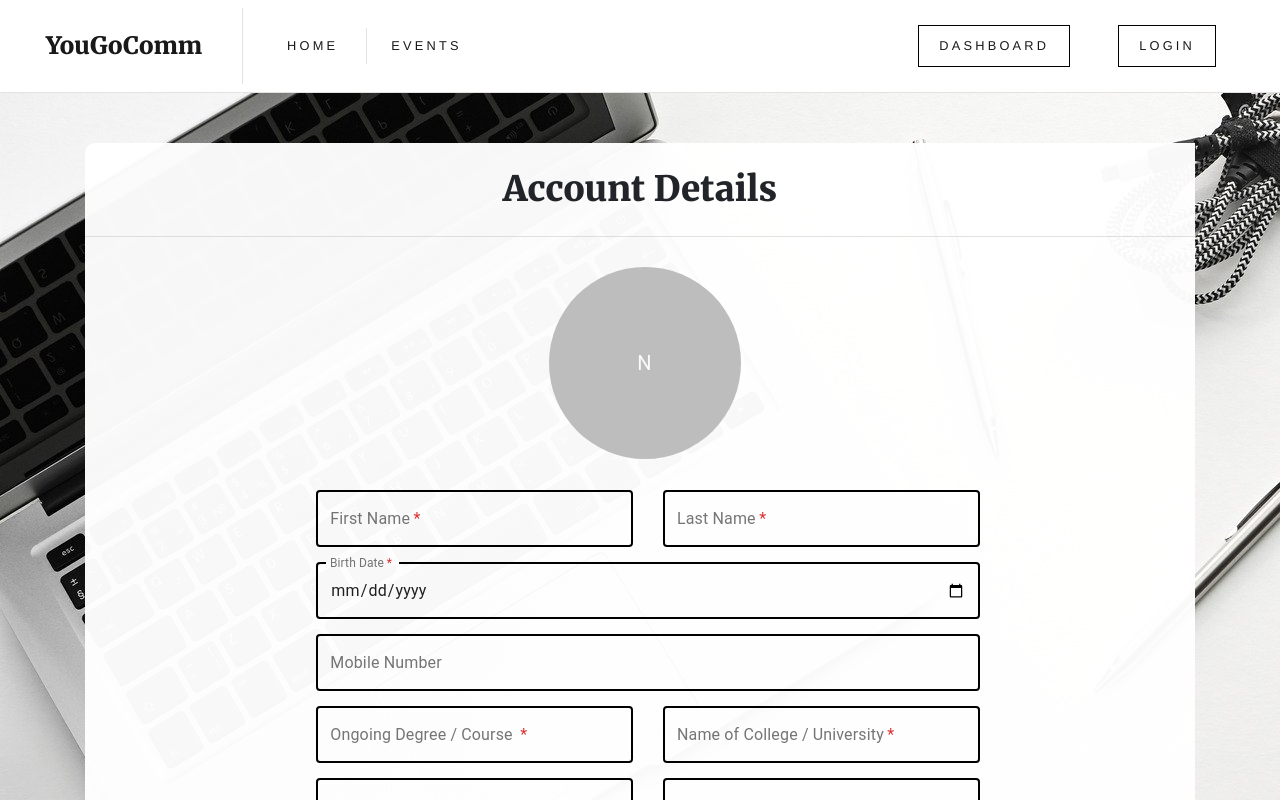
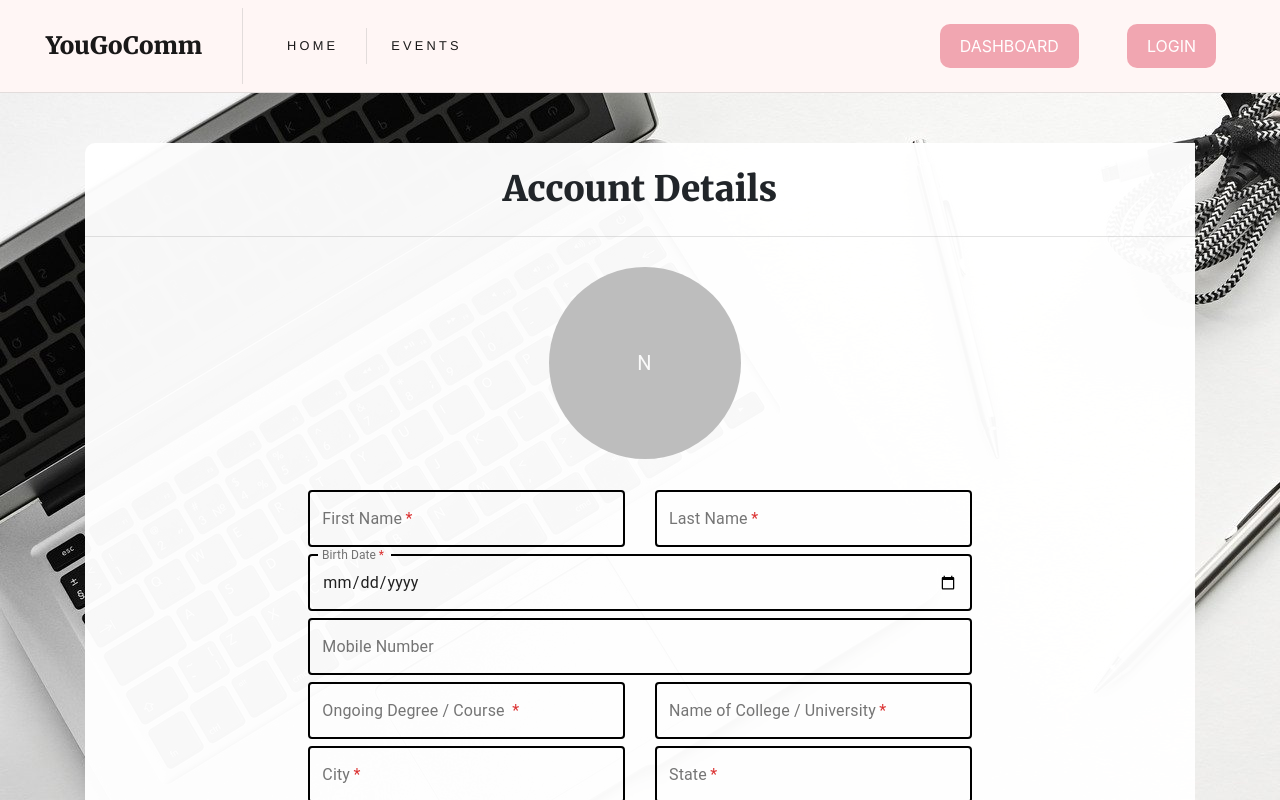
Before and after one commit to Satyam432/You-Go-Comm, a React (Create React App) app in the folder client/: page /account-details in a window 1280 px wide. Shown: the top 800 px of the page. Built offline with nearby package versions, Linux system fonts and the light colour scheme; no server answers.

Commit message:
Basic Redux Setup (Minor changes)

```diff
--- a/client/package.json
+++ b/client/package.json
@@ -42,5 +42,6 @@
 			"last 1 firefox version",
 			"last 1 safari version"
 		]
-	}
+	},
+	"devDependencies": {}
 }
--- a/client/src/App.css
+++ b/client/src/App.css
@@ -5,6 +5,8 @@
     box-sizing: border-box;
 }
 body {
+    /* background: url('https://images.unsplash.com/photo-1478198697312-304b0bd9475f?ixlib=rb-1.2.1&ixid=eyJhcHBfaWQiOjEyMDd9&auto=format&fit=crop&w=1051&q=80'); */
+    /* background: url('https://images.unsplash.com/photo-1542435503-956c469947f6?ixlib=rb-1.2.1&ixid=eyJhcHBfaWQiOjEyMDd9&auto=format&fit=crop&w=967&q=80'); */
     background: url('assets/images/background.jpg');
     object-fit: contain;
     background-attachment: fixed;
--- a/client/src/App.js
+++ b/client/src/App.js
@@ -8,15 +8,8 @@ import 'bootstrap/dist/css/bootstrap.min.css';
 import AccountDetails from './components/AccountDetails';
 import { Provider } from 'react-redux';
 import store from './redux/store';
-import axios from 'axios';
 
 const App = () => {
-	useEffect(() => {
-		axios
-			.get('http://192.168.99.100:5000/api/auth/current-user')
-			.then((res) => console.log(res))
-			.catch((err) => console.log(err));
-	});
 	return (
 		<Provider store={store}>
 			<div>
--- a/client/src/components/AccountDetails.js
+++ b/client/src/components/AccountDetails.js
@@ -17,7 +17,8 @@ import { Redirect } from 'react-router-dom';
 const useStyles = makeStyles((theme) => ({
 	root: {
 		'& .MuiTextField-root': {
-			margin: theme.spacing(1),
+			marginTop: theme.spacing(1),
+			marginButtom: theme.spacing(1),
 			width: '100%'
 		}
 	},
@@ -201,7 +202,6 @@ const AccountDetails = () => {
 				)
 				.then((res) => {
 					console.log(res);
-					localStorage.setItem('response', res.data.message);
 					setIsAuthenticated(true);
 				})
 				.catch((err) => console.log(err));
--- a/client/src/components/AppNavbar.css
+++ b/client/src/components/AppNavbar.css
@@ -7,19 +7,8 @@
 }
 
 .navbar {
-	background: white;
+	background: #fff6f5;
 	border-bottom: solid 1px rgba(160, 160, 160, 0.3);
-}
-
-.nav-link {
-	border-left: solid 1px rgba(160, 160, 160, 0.3);
-	padding: 0;
-
-	font-family: 'Raleway', Helvetica, sans-serif;
-	font-size: 0.8em;
-	font-weight: 400;
-	letter-spacing: 0.25em;
-	text-transform: uppercase;
 }
 
 .nav1 {
@@ -27,55 +16,76 @@
 	padding-left: 0;
 }
 
-#first {
+#dashboard {
+	/* border: solid 1px black; */
+	background: #f1a6b1;
+	color: white;
+	letter-spacing: 0;
+	transition: all 0.3s ease-in-out;
+	padding: 10px 20px;
 	border: none;
+	border-radius: 10px;
+	transition: all 0.3s ease 0s;
+	cursor: pointer;
+	outline: none;
 }
 
-/* Extra Small Devices, Phones */
-@media only screen and (min-width: 480px) {
-	#dashboard {
-		border-left: solid 1px rgba(160, 160, 160, 0.3);
-		padding: 0;
+#dashboard:hover {
+	background: rgb(253, 157, 173);
+	color: white;
+	transform: translateY(-4px);
+}
+
+@media only screen and (min-width: 320px) and (max-width: 479px) {
+	#AppNavbarBig {
+		display: none;
 	}
 }
 
-/* Small Devices, Tablets */
-@media only screen and (min-width: 768px) {
-	#dashboard {
-		border-left: solid 1px rgba(160, 160, 160, 0.3);
-		padding: 0;
-	}
-
-	#dashboard:hover {
-		background: skyblue;
-		color: white;
+@media only screen and (min-width: 480px) and (max-width: 767px) {
+	#AppNavbarBig {
+		display: none;
 	}
 }
 
-/* Medium Devices, Desktops */
-@media only screen and (min-width: 992px) {
-	#dashboard {
-		border: solid 1px black;
-		transition: all 0.3s ease-in-out;
-		padding: 10px 20px;
+@media only screen and (min-width: 768px) and (max-width: 991px) {
+	#AppNavbarSmall {
+		display: none;
 	}
 
-	#dashboard:hover {
-		background: skyblue;
-		color: white;
+	.nav-link {
+		border-left: solid 1px rgba(160, 160, 160, 0.3);
+		padding: 0;
+
+		font-family: 'Raleway', Helvetica, sans-serif;
+		font-size: 0.8em;
+		font-weight: 400;
+		letter-spacing: 0.25em;
+		text-transform: uppercase;
+	}
+
+	#first {
+		border: none;
 	}
 }
 
-/* Large Devices, Wide Screens */
-@media only screen and (min-width: 1200px) {
-	#dashboard {
-		border: solid 1px black;
-		transition: all 0.3s ease-in-out;
-		padding: 10px 20px;
+@media only screen and (min-width: 992px) {
+	#AppNavbarSmall {
+		display: none;
 	}
 
-	#dashboard:hover {
-		background: skyblue;
-		color: white;
+	.nav-link {
+		border-left: solid 1px rgba(160, 160, 160, 0.3);
+		padding: 0;
+
+		font-family: 'Raleway', Helvetica, sans-serif;
+		font-size: 0.8em;
+		font-weight: 400;
+		letter-spacing: 0.25em;
+		text-transform: uppercase;
+	}
+
+	#first {
+		border: none;
 	}
 }
--- a/client/src/components/AppNavbar.js
+++ b/client/src/components/AppNavbar.js
@@ -18,7 +18,8 @@ const AppNavbar = () => {
 	};
 
 	return (
-		<Navbar expand='md' className='sticky-top' light>
+		<React.Fragment>
+			<Navbar expand='md' className='sticky-top' id='AppNavbarBig' light>
 				<NavbarBrand href='/' id='nav_brand'>
 					YouGoComm
 				</NavbarBrand>
@@ -43,15 +44,15 @@ const AppNavbar = () => {
 						<NavItem active className='mr-5'>
 							<Link
 								to='/dashboard'
-							className='nav-link'
+								className='btn nav-link'
 								id='dashboard'>
 								Dashboard
 							</Link>
 						</NavItem>
 						<NavItem active className='mr-5'>
 							<a
-							href='http://192.168.99.100:5000/api/auth/google/'
-							className='nav-link'
+								href='/api/auth/google/'
+								className='btn nav-link'
 								id='dashboard'>
 								Login
 							</a>
@@ -59,6 +60,42 @@ const AppNavbar = () => {
 					</Nav>
 				</Collapse>
 			</Navbar>
+			<Navbar className='sticky-top' id='AppNavbarSmall' light>
+				<NavbarBrand href='/' id='nav_brand'>
+					YouGoComm
+				</NavbarBrand>
+				<NavbarToggler onClick={toggle} />
+				<Collapse
+					isOpen={isOpen}
+					navbar
+					style={{ width: '100%', padding: '15px 0' }}>
+					<Nav navbar className='ml-0'>
+						<NavItem active className='nav1'>
+							<Link to='/' className='nav-link pl-4'>
+								Home
+							</Link>
+						</NavItem>
+						<NavItem active className='nav1 '>
+							<Link to='/events' className='nav-link pl-4'>
+								Events
+							</Link>
+						</NavItem>
+						<NavItem active className='nav1'>
+							<Link to='/dashboard' className='nav-link pl-4'>
+								Dashboard
+							</Link>
+						</NavItem>
+						<NavItem active className='nav1'>
+							<a
+								href='http://192.168.99.100:3000/api/auth/google/'
+								className='nav-link pl-4'>
+								Login
+							</a>
+						</NavItem>
+					</Nav>
+				</Collapse>
+			</Navbar>
+		</React.Fragment>
 	);
 };
 
--- a/client/src/components/Home.js
+++ b/client/src/components/Home.js
@@ -1,12 +1,24 @@
-import React from 'react';
+import React, { useEffect } from 'react';
 import AppNavbar from './AppNavbar';
 import Footer from './Footer';
 import { Container, Row, Col } from 'reactstrap';
 import CardContainer from './CardContainer';
 import LogoContainer from './LogoContainer';
 import InstaContainer from './InstaContainer';
+import axios from 'axios';
 
 const Home = () => {
+    useEffect(() => {
+        axios
+            .get('http://ygc-server:5000/api/auth/current-user')
+            .then((res) => {
+                console.log(res);
+            })
+            .catch((err) => {
+                console.log(err);
+            });
+    });
+
     return (
         <React.Fragment>
             <AppNavbar />
--- a/client/src/redux/auth/authReducer.js
+++ b/client/src/redux/auth/authReducer.js
@@ -1,11 +1,14 @@
 import { GET_USER } from './authTypes';
 
-const initialState = {};
+const initialState = {
+	isAuthenticated: false,
+	user: {}
+};
 
 const authReducer = (state = initialState, { type, payload }) => {
 	switch (type) {
 		case GET_USER:
-			return { ...state, ...payload };
+			return { ...state, isAuthenticated: true, user: payload };
 
 		default:
 			return state;
```
Also changed, not shown: 1 other file (tests, documents, lock files or other folders). Lines whose indentation alone changed are shown as unchanged.
